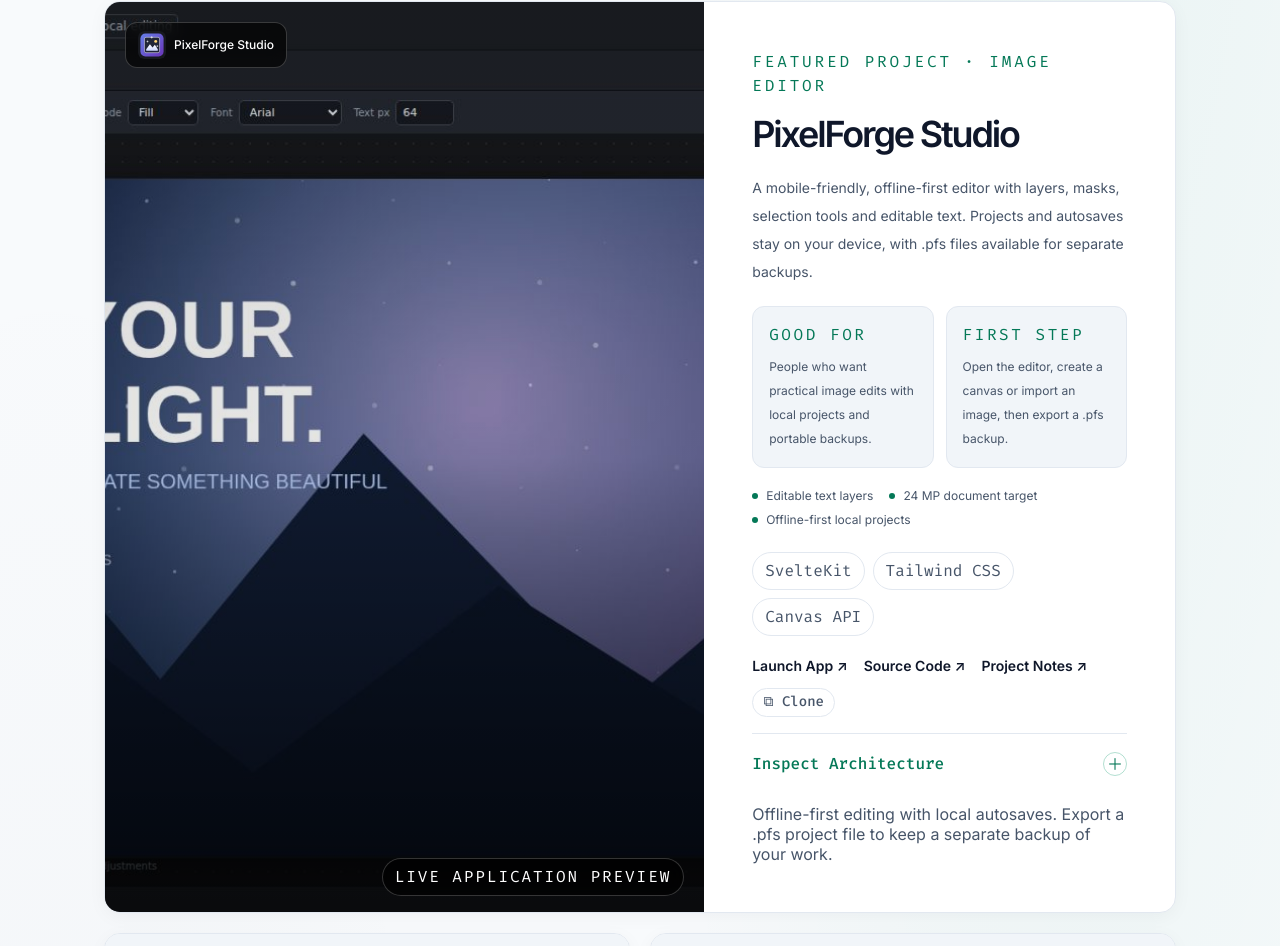
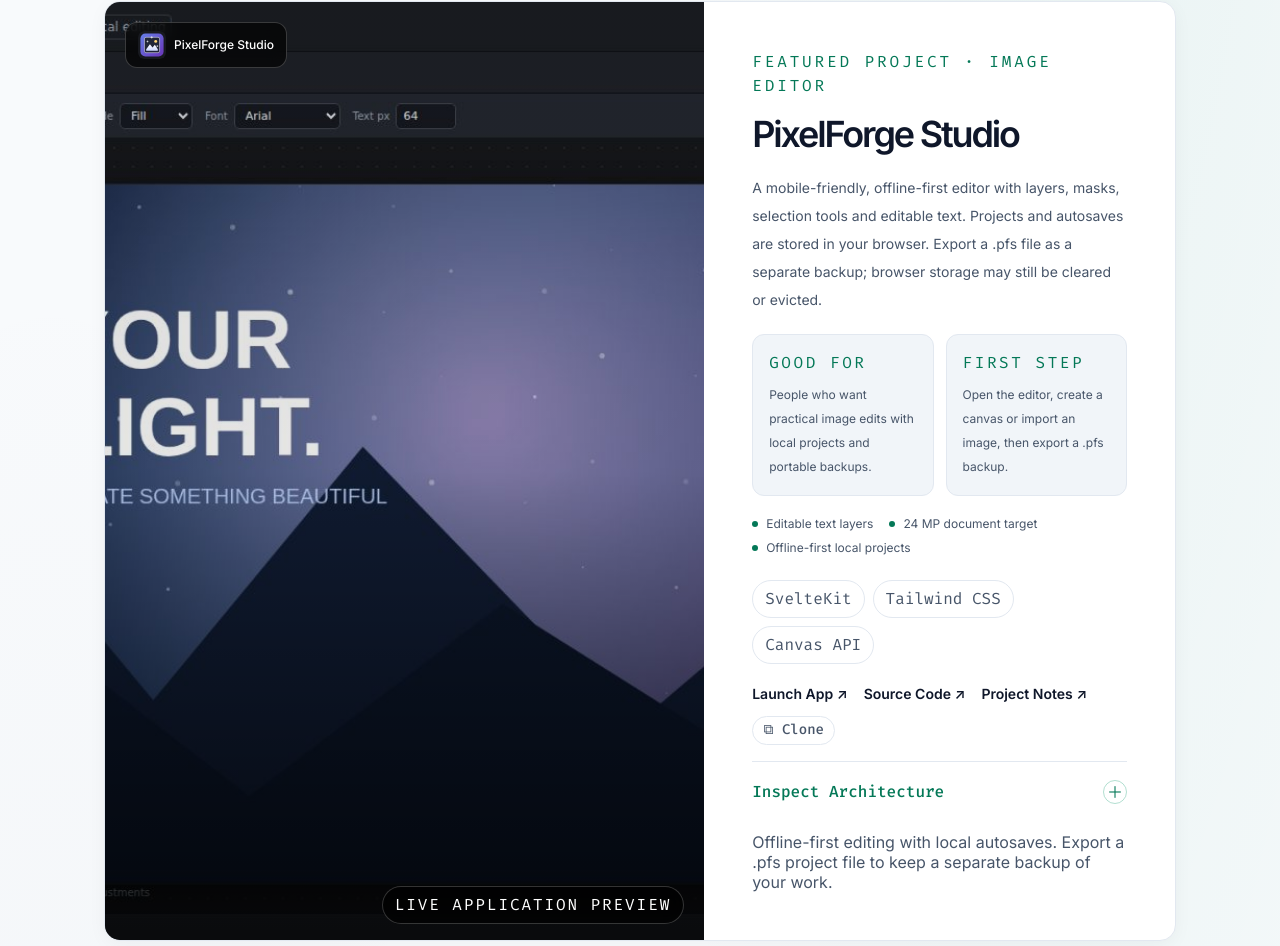
Before and after one commit to leenusdarnal/leenusdarnal.github.io, a SvelteKit app: page / in a window 1280 px wide. Shown: the part 1194-2140 px from the top of the page. Built offline with nearby package versions, Linux system fonts and the light colour scheme.

Commit message:
Clarify homepage privacy and browser storage guidance

```diff
--- a/src/routes/+page.svelte
+++ b/src/routes/+page.svelte
@@ -207,7 +207,7 @@
           <div class="flex min-w-0 flex-col justify-center p-5 sm:p-8 lg:p-12">
             <p class="font-mono text-[10px] uppercase tracking-[0.18em] text-[var(--accent)]">FEATURED PROJECT · IMAGE EDITOR</p>
             <h3 id="project-pixelforge-title" class="mt-3 text-2xl font-semibold tracking-[-0.06em] sm:mt-4 sm:text-3xl lg:text-4xl">PixelForge Studio</h3>
-            <p id="project-pixelforge-description" class="mt-5 text-sm leading-7 text-[var(--muted)]">A mobile-friendly, offline-first editor with layers, masks, selection tools and editable text. Projects and autosaves stay on your device, with .pfs files available for separate backups.</p>
+            <p id="project-pixelforge-description" class="mt-5 text-sm leading-7 text-[var(--muted)]">A mobile-friendly, offline-first editor with layers, masks, selection tools and editable text. Projects and autosaves are stored in your browser. Export a .pfs file as a separate backup; browser storage may still be cleared or evicted.</p>
             <ProjectQuickStart audience={projects[0].audience} firstAction={projects[0].firstAction} />
             <ul aria-label="PixelForge Studio highlights" class="mt-5 flex flex-wrap gap-x-4 gap-y-2 text-xs text-[var(--muted)]">
               {#each projects[0].features as feature}
```
